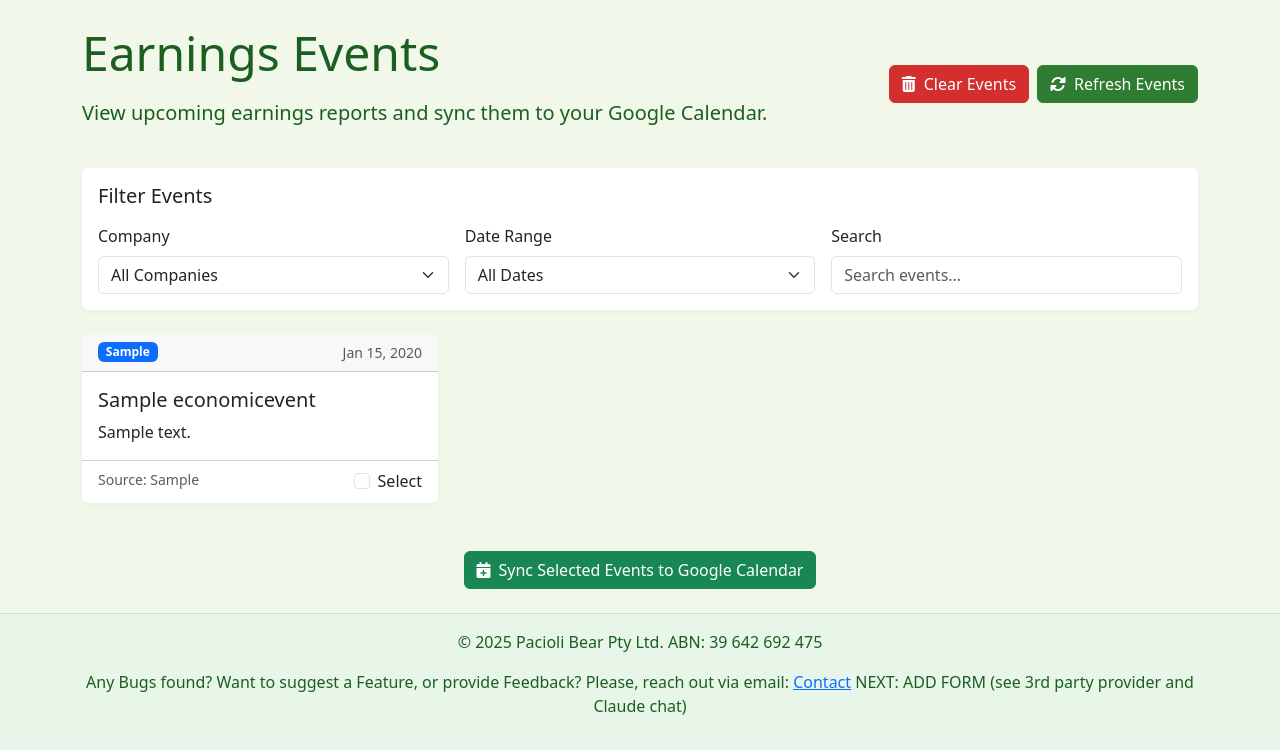
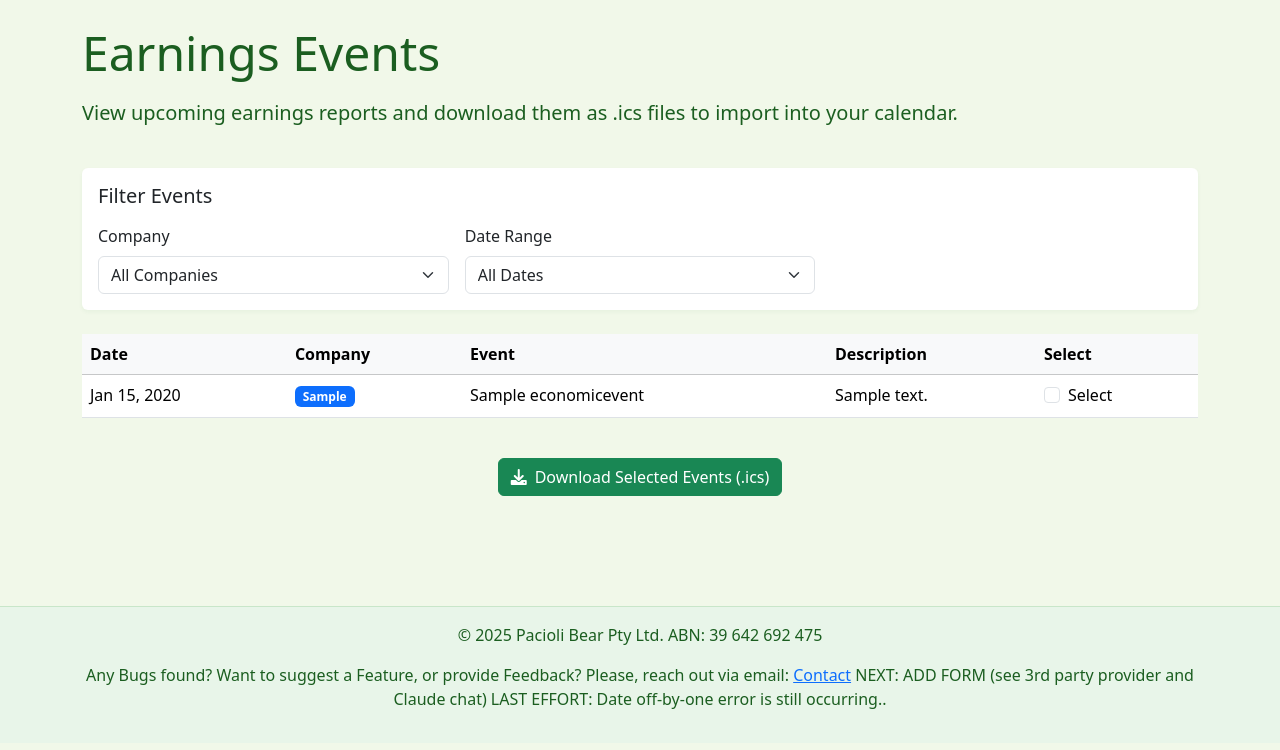
Before and after one commit to axel-t81/google-calendar-economic-events, a Django app: page /events/ in a window 1280 px wide. Shown: the part 57-807 px from the top of the page. After the commit the page ends 766 px from the top, so only its background shows below. Run offline with Django 4.2, Linux system fonts and the light colour scheme; tables that the repository leaves empty hold one stand-in row (values such as "Sample post").

Commit message:
Updated calendar functionality

```diff
--- a/integrations/urls.py
+++ b/integrations/urls.py
@@ -5,4 +5,5 @@ urlpatterns = [
     # Add paths for integration-related views here
     path('fetch-events/', views.fetch_events, name='fetch_events'),
     path('clear-events/', views.clear_events, name='clear_events'),
+    path('download-events/', views.download_events, name='download_events'),
 ]
--- a/templates/base.html
+++ b/templates/base.html
@@ -60,6 +60,7 @@
                     <p>
                         Any Bugs found? Want to suggest a Feature, or provide Feedback? Please, reach out via email: <a href="mailto:{{ email_address }}">Contact</a>
                         NEXT: ADD FORM (see 3rd party provider and Claude chat)
+                        LAST EFFORT: Date off-by-one error is still occurring..
                     </p>
                 </div>
             </div>
--- a/templates/core/event_list.html
+++ b/templates/core/event_list.html
@@ -4,17 +4,9 @@
 
 {% block content %}
 <div class="row mb-4">
-    <div class="col-md-8">
+    <div class="col-md-12">
         <h1 class="display-5 mb-3">Earnings Events</h1>
-        <p class="lead">View upcoming earnings reports and sync them to your Google Calendar.</p>
-    </div>
-    <div class="col-md-4 text-md-end d-flex align-items-center justify-content-md-end gap-2">
-        <button class="btn btn-danger" id="clearEvents">
-            <i class="fas fa-trash-alt me-2"></i>Clear Events
-        </button>
-        <button class="btn btn-primary" id="refreshEvents">
-            <i class="fas fa-sync-alt me-2"></i>Refresh Events
-        </button>
+        <p class="lead">View upcoming earnings reports and download them as .ics files to import into your calendar.</p>
     </div>
 </div>
 
@@ -50,55 +42,59 @@
                             <option value="month">This Month</option>
                         </select>
                     </div>
-                    <div class="col-md-4">
-                        <label for="searchFilter" class="form-label">Search</label>
-                        <input type="text" class="form-control" id="searchFilter" placeholder="Search events...">
-                    </div>
                 </div>
             </div>
         </div>
     </div>
 </div>
 
-<div class="row" id="eventsContainer">
+<div class="row">
+    <div class="col-12">
         {% if events %}
+            <div class="table-responsive">
+                <table class="table table-hover">
+                    <thead class="table-light">
+                        <tr>
+                            <th>Date</th>
+                            <th>Company</th>
+                            <th>Event</th>
+                            <th>Description</th>
+                            <th>Select</th>
+                        </tr>
+                    </thead>
+                    <tbody>
                         {% for event in events %}
-        <div class="col-md-6 col-lg-4 mb-4">
-            <div class="card h-100 event-card" data-company="{{ event.company }}">
-                <div class="card-header d-flex justify-content-between align-items-center">
-                    <span class="badge bg-primary">{{ event.company }}</span>
-                    <small class="text-muted">{{ event.date|date:"M d, Y" }}</small>
-                </div>
-                <div class="card-body">
-                    <h5 class="card-title">{{ event.name }}</h5>
-                    <p class="card-text">{{ event.description|default:"No description available." }}</p>
-                </div>
-                <div class="card-footer bg-transparent d-flex justify-content-between">
-                    <small class="text-muted">Source: {{ event.source }}</small>
+                        <tr class="event-row" data-company="{{ event.company }}">
+                            <td>{{ event.date|date:"M d, Y" }}</td>
+                            <td><span class="badge bg-primary">{{ event.company }}</span></td>
+                            <td>{{ event.name }}</td>
+                            <td>{{ event.description|default:"No description available." }}</td>
+                            <td>
                                 <div class="form-check">
                                     <input class="form-check-input event-select" type="checkbox" value="{{ event.id }}" id="event{{ event.id }}">
                                     <label class="form-check-label" for="event{{ event.id }}">
                                         Select
                                     </label>
                                 </div>
+                            </td>
+                        </tr>
+                        {% endfor %}
+                    </tbody>
+                </table>
             </div>
-            </div>
-        </div>
-        {% endfor %}
         {% else %}
-        <div class="col-12">
             <div class="alert alert-info">
-                <i class="fas fa-info-circle me-2"></i>No earnings events found. Click "Refresh Events" to fetch the latest data.
-            </div>
+                <i class="fas fa-info-circle me-2"></i>No earnings events found.
             </div>
         {% endif %}
+    </div>
 </div>
 
 {% if events %}
 <div class="row mt-4">
     <div class="col-12 text-center">
-        <button class="btn btn-success" id="syncSelectedEvents">
-            <i class="fas fa-calendar-plus me-2"></i>Sync Selected Events to Google Calendar
+        <button class="btn btn-success" id="downloadSelectedEvents">
+            <i class="fas fa-download me-2"></i>Download Selected Events (.ics)
         </button>
     </div>
 </div>
@@ -118,8 +114,8 @@
 
         // Populate company filter
         const companies = new Set();
-        document.querySelectorAll('.event-card').forEach(card => {
-            companies.add(card.dataset.company);
+        document.querySelectorAll('.event-row').forEach(row => {
+            companies.add(row.dataset.company);
         });
 
         const companyFilter = document.getElementById('companyFilter');
@@ -134,107 +130,129 @@
         function applyFilters() {
             const company = companyFilter.value;
             const dateRange = document.getElementById('dateFilter').value;
-            const searchTerm = document.getElementById('searchFilter').value.toLowerCase();
 
-            document.querySelectorAll('.event-card').forEach(card => {
+            document.querySelectorAll('.event-row').forEach(row => {
                 let show = true;
 
                 // Company filter
-                if (company && card.dataset.company !== company) {
+                if (company && row.dataset.company !== company) {
                     show = false;
                 }
 
-                // Search filter
-                if (searchTerm) {
-                    const cardText = card.textContent.toLowerCase();
-                    if (!cardText.includes(searchTerm)) {
+                // Date filter
+                if (dateRange !== 'all' && show) {
+                    const eventDateStr = row.querySelector('td:nth-child(1)').textContent;
+                    const eventDate = new Date(eventDateStr);
+                    const now = new Date();
+
+                    // Reset hours to start of day for accurate comparison
+                    eventDate.setHours(0, 0, 0, 0);
+                    now.setHours(0, 0, 0, 0);
+
+                    if (dateRange === 'today') {
+                        // Today: same date
+                        if (eventDate.getTime() !== now.getTime()) {
+                            show = false;
+                        }
+                    } else if (dateRange === 'week') {
+                        // This week: within 7 days
+                        const weekFromNow = new Date(now);
+                        weekFromNow.setDate(now.getDate() + 7);
+                        if (eventDate < now || eventDate > weekFromNow) {
+                            show = false;
+                        }
+                    } else if (dateRange === 'month') {
+                        // This month: within 30 days
+                        const monthFromNow = new Date(now);
+                        monthFromNow.setDate(now.getDate() + 30);
+                        if (eventDate < now || eventDate > monthFromNow) {
                             show = false;
                         }
                     }
+                }
 
-                // Show/hide card
-                card.closest('.col-md-6').style.display = show ? 'block' : 'none';
+                // Show/hide row
+                row.style.display = show ? '' : 'none';
             });
         }
 
         // Event listeners
         companyFilter.addEventListener('change', applyFilters);
         document.getElementById('dateFilter').addEventListener('change', applyFilters);
-        document.getElementById('searchFilter').addEventListener('input', applyFilters);
 
-        // Refresh events button
-        document.getElementById('refreshEvents').addEventListener('click', function() {
-            // Show loading state
-            this.disabled = true;
-            this.innerHTML = '<span class="spinner-border spinner-border-sm" role="status" aria-hidden="true"></span> Loading...';
+        // Download selected events button
+        document.getElementById('downloadSelectedEvents').addEventListener('click', function() {
+            const selectedEvents = Array.from(document.querySelectorAll('.event-select:checked')).map(checkbox => checkbox.value);
+            if (selectedEvents.length === 0) {
+                showFeedback('Please select at least one event to download.', 'info');
+                return;
+            }
 
-            // Fetch events via AJAX
-            fetch('/integrations/fetch-events/', {
+            // Send AJAX request to download .ics file
+            fetch('/integrations/download-events/', {
+                method: 'POST',
                 headers: {
-                    'X-Requested-With': 'XMLHttpRequest'
+                    'Content-Type': 'application/json',
+                    'X-CSRFToken': getCookie('csrftoken')
+                },
+                body: JSON.stringify({
+                    event_ids: selectedEvents
+                })
+            })
+            .then(response => {
+                if (response.ok) {
+                    return response.blob();
                 }
+                throw new Error('Network response was not ok.');
             })
-            .then(response => response.json())
-            .then(data => {
-                // Reset button state
-                this.disabled = false;
-                this.innerHTML = '<i class="fas fa-sync-alt me-2"></i>Refresh Events';
-
-                // Reload the page to show new events
-                if (data.success) {
-                    window.location.reload();
-                }
+            .then(blob => {
+                // Create a download link and trigger it
+                const url = window.URL.createObjectURL(blob);
+                const a = document.createElement('a');
+                a.style.display = 'none';
+                a.href = url;
+                a.download = 'earnings-events.ics';
+                document.body.appendChild(a);
+                a.click();
+                window.URL.revokeObjectURL(url);
+                showFeedback(`${selectedEvents.length} events downloaded successfully.`);
             })
             .catch(error => {
-                // Reset button state
-                this.disabled = false;
-                this.innerHTML = '<i class="fas fa-sync-alt me-2"></i>Refresh Events';
                 console.error('Error:', error);
+                showFeedback('Failed to download events. Please try again.', 'danger');
             });
         });
 
-        // Sync selected events button
-        document.getElementById('syncSelectedEvents').addEventListener('click', function() {
-            const selectedEvents = Array.from(document.querySelectorAll('.event-select:checked')).map(checkbox => checkbox.value);
-            if (selectedEvents.length === 0) {
-                showFeedback('Please select at least one event to sync.', 'info');
-                return;
+        // Helper function to get CSRF token from cookies
+        function getCookie(name) {
+            let cookieValue = null;
+            if (document.cookie && document.cookie !== '') {
+                const cookies = document.cookie.split(';');
+                for (let i = 0; i < cookies.length; i++) {
+                    const cookie = cookies[i].trim();
+                    if (cookie.substring(0, name.length + 1) === (name + '=')) {
+                        cookieValue = decodeURIComponent(cookie.substring(name.length + 1));
+                        break;
+                    }
+                }
+            }
+            return cookieValue;
         }
 
-            // This will be implemented later with AJAX
-            showFeedback(`Selected ${selectedEvents.length} events for syncing to Google Calendar.`);
-        });
+        // Helper function to show feedback messages
+        function showFeedback(message, type = 'success') {
+            const feedbackArea = document.getElementById('feedbackArea');
+            const feedbackMessage = document.getElementById('feedbackMessage');
 
-        // Clear events button
-        document.getElementById('clearEvents').addEventListener('click', function() {
-            // Show loading state
-            this.disabled = true;
-            this.innerHTML = '<span class="spinner-border spinner-border-sm" role="status" aria-hidden="true"></span> Clearing...';
+            feedbackMessage.textContent = message;
+            feedbackArea.classList.remove('d-none');
+            feedbackArea.querySelector('.alert').className = `alert alert-${type} alert-dismissible fade show`;
 
-            // Clear events via AJAX
-            fetch('/integrations/clear-events/', {
-                headers: {
-                    'X-Requested-With': 'XMLHttpRequest'
+            // Auto-hide after 5 seconds
+            setTimeout(() => {
+                feedbackArea.classList.add('d-none');
+            }, 5000);
         }
-            })
-            .then(response => response.json())
-            .then(data => {
-                // Reset button state
-                this.disabled = false;
-                this.innerHTML = '<i class="fas fa-trash-alt me-2"></i>Clear Events';
-
-                // Reload the page to show empty state
-                if (data.success) {
-                    window.location.reload();
-                }
-            })
-            .catch(error => {
-                // Reset button state
-                this.disabled = false;
-                this.innerHTML = '<i class="fas fa-trash-alt me-2"></i>Clear Events';
-                console.error('Error:', error);
-            });
-        });
     });
 </script>
 {% endblock %}
```
Also changed, not shown: integrations/utils.py (+8 -2 lines), integrations/views.py (+79 -1 lines), 2 other files. Lines whose indentation alone changed are shown as unchanged.
